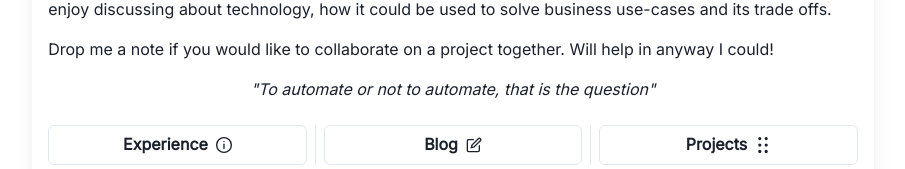
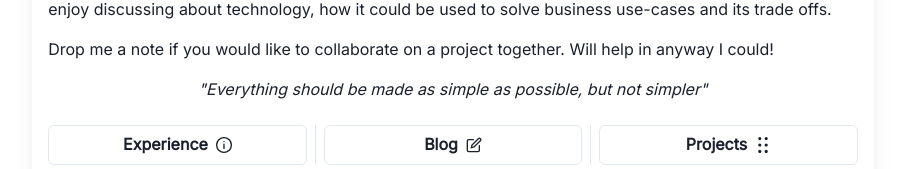
Before and after one commit to OkkarMin/okkar-blog-url-shortner, a Next.js app: page / in a window 1280 px wide. Shown: the part 390-559 px from the top of the page, without its empty margins (187-1092 px from the left). Built offline with nearby package versions, Linux system fonts and the light colour scheme; no server answers.

Commit message:
chore(introduction): :pencil2: Edit quote

```diff
--- a/components/introduction/bio_experience_tabs.js
+++ b/components/introduction/bio_experience_tabs.js
@@ -54,7 +54,7 @@ export default function BioExperienceTabs() {
           </Text>
           <Box textAlign="center" mt="4">
             <Text as="em">
-              "To automate or not to automate, that is the question"
+              "Everything should be made as simple as possible, but not simpler"
             </Text>
           </Box>
 
```
